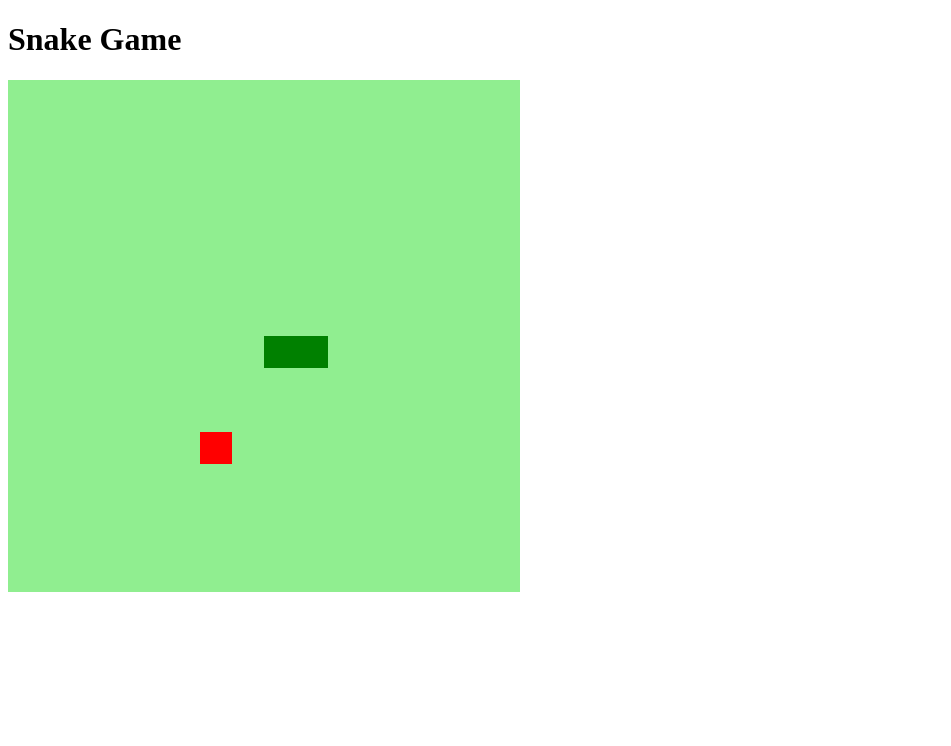
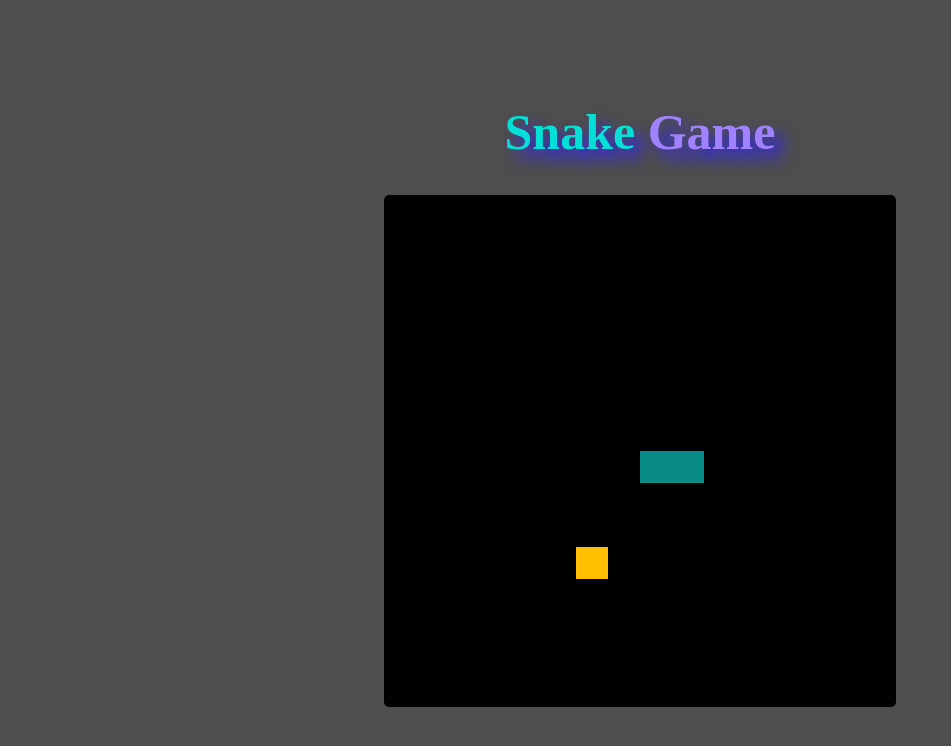
Before and after one commit to LeoDantasSS/DIO-snake-game, a plain HTML site: page index.html in a window 1280 px wide. Shown: the whole page, without its empty margins (0-951 px from the left). Drawn offline with Linux system fonts and the light colour scheme.

Commit message:
Finaly project game

```diff
--- a/index.html
+++ b/index.html
@@ -10,7 +10,8 @@
   </head>
 
   <body>
-    <h1>Snake Game</h1>
+    <h1 class="title">Snake <span>Game</span></h1>
+
     <canvas id="snake" width="512" height="512"></canvas>
   </body>
 </html>
--- a/script.js
+++ b/script.js
@@ -15,19 +15,19 @@ let food = {
 
 /*## CREATE IMAGES ##*/
 function criarBG() {
-  context.fillStyle = 'lightgreen'
+  context.fillStyle = 'black'
   context.fillRect(0, 0, 16 * box, 16 * box)
 }
 
 function criarCobrinha() {
   for (i = 0; i < snake.length; i++) {
-    context.fillStyle = 'green'
+    context.fillStyle = '#088A85'
     context.fillRect(snake[i].x, snake[i].y, box, box)
   }
 }
 
 function drawFood() {
-  context.fillStyle = 'red'
+  context.fillStyle = '#FFBF00'
   context.fillRect(food.x, food.y, box, box)
 }
 
--- a/style.css
+++ b/style.css
@@ -0,0 +1,23 @@
+body {
+  height: 95vh;
+  width: 95;
+  display: flex;
+  justify-content: center;
+  align-items: center;
+  flex-direction: column;
+  background-color: #4e4e4e;
+}
+
+#snake {
+  border-radius: 1%;
+}
+
+.title {
+  color: #01dfd7;
+  font-size: 50px;
+  text-shadow: 0.2em 0.2em 0.3em rgb(48, 33, 255);
+}
+
+.title span {
+  color: #a081ff;
+}
```
